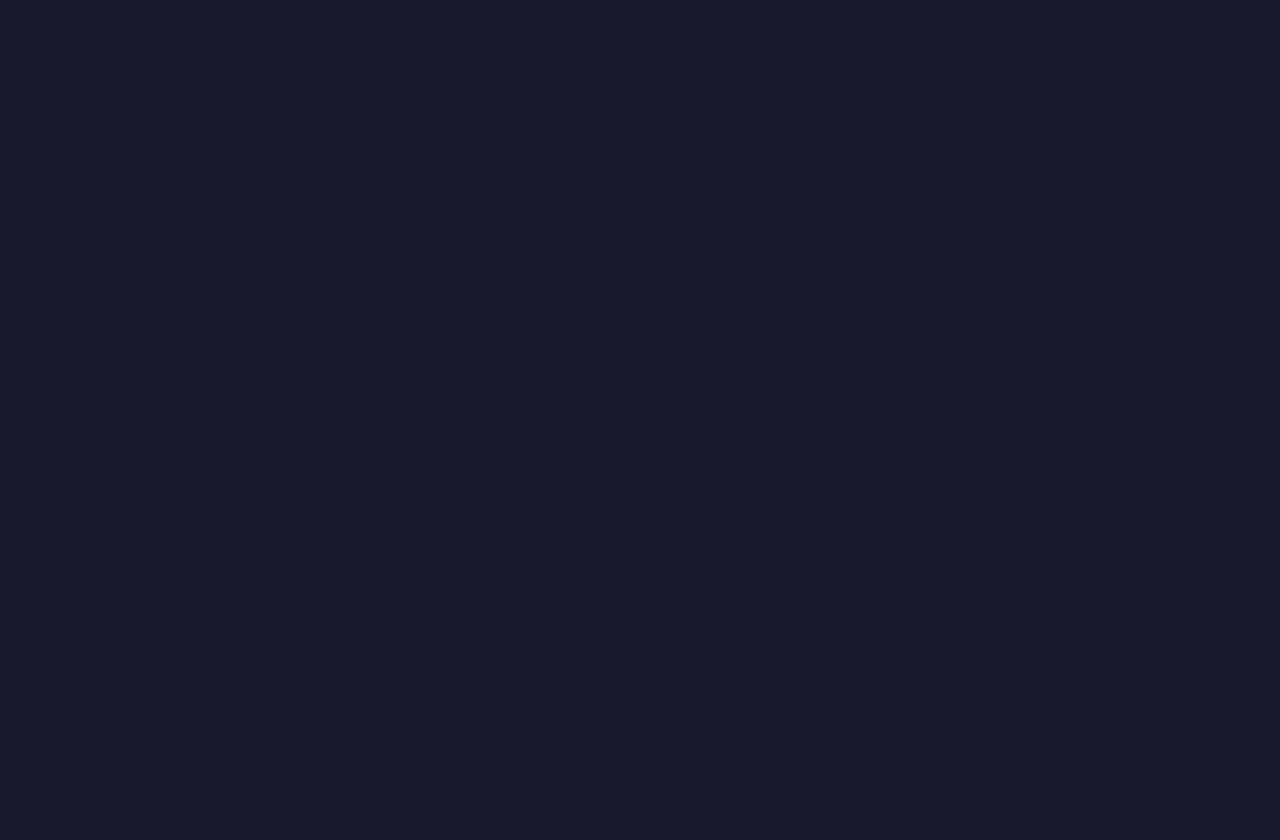
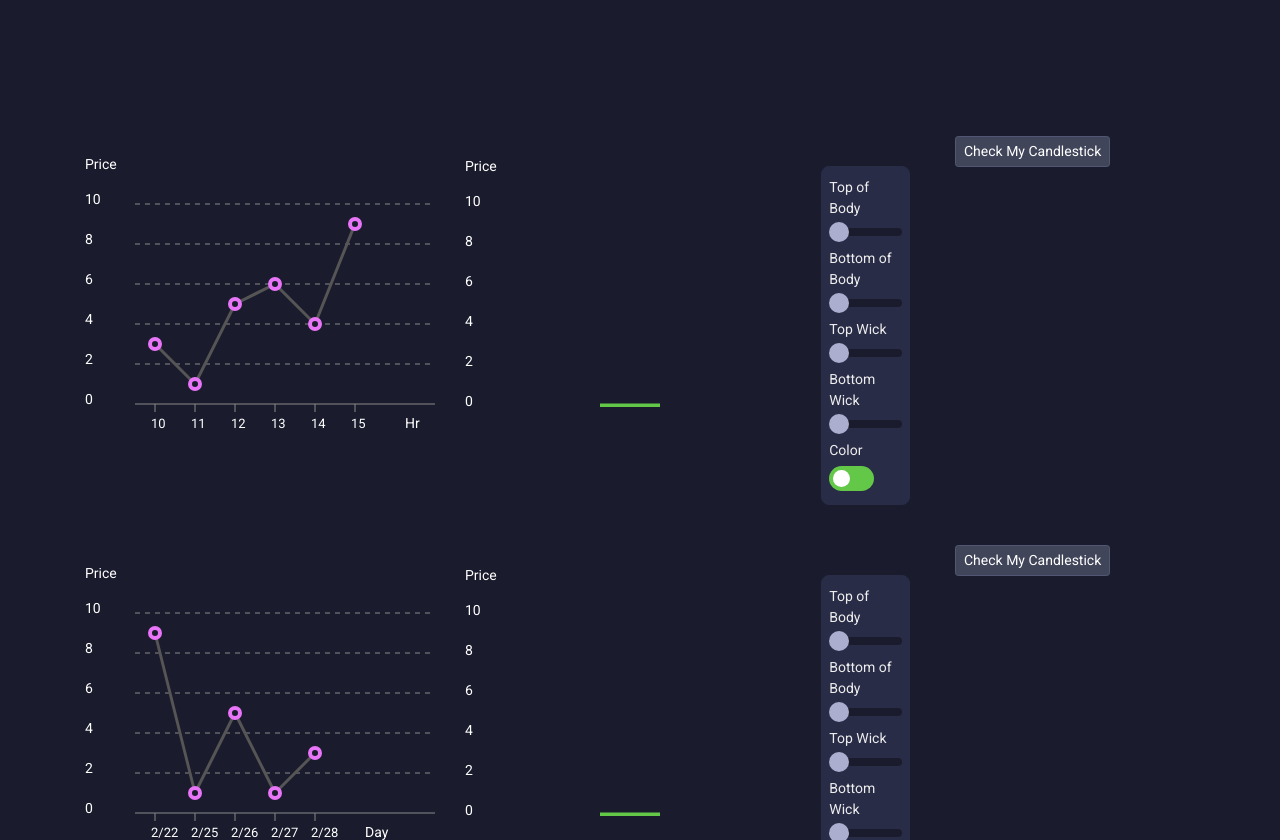
Before and after one commit to wjmiller/draw_candle, a Vue app: page / in a window 1280 px wide. Shown: the part 1960-2800 px from the top of the page. Before the commit the page ends 2156 px from the top, so only its background shows below. Built offline with nearby package versions, Linux system fonts and the light colour scheme.

Commit message:
full data set
Adjusted charts
added complete data set

```diff
--- a/src/AppData.js
+++ b/src/AppData.js
@@ -48,7 +48,7 @@ const AppData = {
       ],
       questions: [
         {
-          instruction: "Draw candles 1 and 2 correctly to view this question.",
+          instruction: "Build the candles in this group correctly to view the question.",
           question: "Why are the two candles the same even though the two charts are different time frames?",
           feedback: {
             correct: "Even though there are two different time frames, the two candles have the exact same open, close, high and low values.",
@@ -104,10 +104,234 @@ const AppData = {
       ],
       questions: [
         {
-          instruction: "Draw candles 3 and 4 correctly to view this question.",
+          instruction: "Build the candles in this group correctly to view the question.",
           question: "What does a candlestick tell you when no wick is showing?",
           feedback: {
             correct: "When no wick is showing, it means that the high and low are also the opening and closing value of the candle.",
+          }
+        }
+      ]
+    },
+    {
+      id: "differentcolor",
+      candles: [
+        {
+          pricechart: {},
+          candlechart: {
+            theme: 'dark',
+            cdata: {
+              theme: 'dark',
+              prices: [10,8,6,4,2,0],
+              timeIntervals: ['10','11','12','13','14','15'],
+              timeLabel: 'Hr',
+              pricePoints: [3,1,5,6,4,9]
+            },
+            csdata: {
+              open: 3,
+              close: 9,
+              high: 9,
+              low: 1,
+              candleRed: false
+            }
+          },
+          feedback: {}
+        },
+        {
+          pricechart: {},
+          candlechart: {
+            theme: 'dark',
+            cdata: {
+              theme: 'dark',
+              prices: [10,8,6,4,2,0],
+              timeIntervals: ['2/22','2/25','2/26','2/27','2/28'],
+              timeLabel: 'Day',
+              pricePoints: [9,1,5,1,3]
+            },
+            csdata: {
+              open: 9,
+              close: 3,
+              high: 9,
+              low: 1,
+              candleRed: true
+            }
+          },
+          feedback: {}
+        }
+      ],
+      questions: [
+        {
+          instruction: "Build the candles in this group correctly to view the question.",
+          question: "If two candles are the same except for the color of the body, what does it mean?",
+          feedback: {
+            correct: "Two identical candles mean that the high and low values were the same, but the opening and closing values are reversed. The bottom of the green candle is the opening and the top the closing. The bottom of the red candle is the closing and the top the opening.",
+          }
+        }
+      ]
+    },
+    {
+      id: "shortbodywick",
+      candles: [
+        {
+          pricechart: {},
+          candlechart: {
+            theme: 'dark',
+            cdata: {
+              theme: 'dark',
+              prices: [10,8,6,4,2,0],
+              timeIntervals: ['10','11','12','13','14','15'],
+              timeLabel: 'Hr',
+              pricePoints: [9,10,10,9,7,8]
+            },
+            csdata: {
+              open: 9,
+              close: 8,
+              high: 10,
+              low: 7,
+              candleRed: true
+            }
+          },
+          feedback: {}
+        },
+        {
+          pricechart: {},
+          candlechart: {
+            theme: 'dark',
+            cdata: {
+              theme: 'dark',
+              prices: [10,8,6,4,2,0],
+              timeIntervals: ['2/22','2/25','2/26','2/27','2/28'],
+              timeLabel: 'Day',
+              pricePoints: [3,2,3,4,5]
+            },
+            csdata: {
+              open: 3,
+              close: 5,
+              high: 5,
+              low: 2,
+              candleRed: false
+            }
+          },
+          feedback: {}
+        }
+      ],
+      questions: [
+        {
+          instruction: "Build the candles in this group correctly to view the question.",
+          question: "What do short candle bodies with short wicks tell you about price in the represented time period?",
+          feedback: {
+            correct: "Short bodies with short wicks tell you that price did not change much in the represented time period.",
+          }
+        }
+      ]
+    },
+    {
+      id: "shortbodylongwick",
+      candles: [
+        {
+          pricechart: {},
+          candlechart: {
+            theme: 'dark',
+            cdata: {
+              theme: 'dark',
+              prices: [10,8,6,4,2,0],
+              timeIntervals: ['10','11','12','13','14','15'],
+              timeLabel: 'Hr',
+              pricePoints: [4,2,1,7,10,6]
+            },
+            csdata: {
+              open: 4,
+              close: 6,
+              high: 10,
+              low: 1,
+              candleRed: false
+            }
+          },
+          feedback: {}
+        },
+        {
+          pricechart: {},
+          candlechart: {
+            theme: 'dark',
+            cdata: {
+              theme: 'dark',
+              prices: [10,8,6,4,2,0],
+              timeIntervals: ['2/22','2/25','2/26','2/27','2/28'],
+              timeLabel: 'Day',
+              pricePoints: [7,9,2,1,6]
+            },
+            csdata: {
+              open: 7,
+              close: 6,
+              high: 9,
+              low: 1,
+              candleRed: true
+            }
+          },
+          feedback: {}
+        }
+      ],
+      questions: [
+        {
+          instruction: "Build the candles in this group correctly to view the question.",
+          question: "What do short candle bodies with long wicks tell you about price in the represented time period?",
+          feedback: {
+            correct: "Short bodies and long wicks tell you that price fluctuated greatly in the represented time period, but the opening and closing price were not very different.",
+          }
+        }
+      ]
+    },
+    {
+      id: "longbodywick",
+      candles: [
+        {
+          pricechart: {},
+          candlechart: {
+            theme: 'dark',
+            cdata: {
+              theme: 'dark',
+              prices: [10,8,6,4,2,0],
+              timeIntervals: ['10','11','12','13','14','15'],
+              timeLabel: 'Hr',
+              pricePoints: [2,5,2,8,3,10]
+            },
+            csdata: {
+              open: 2,
+              close: 10,
+              high: 10,
+              low: 2,
+              candleRed: false
+            }
+          },
+          feedback: {}
+        },
+        {
+          pricechart: {},
+          candlechart: {
+            theme: 'dark',
+            cdata: {
+              theme: 'dark',
+              prices: [10,8,6,4,2,0],
+              timeIntervals: ['2/22','2/25','2/26','2/27','2/28'],
+              timeLabel: 'Day',
+              pricePoints: [9,4,5,1,2]
+            },
+            csdata: {
+              open: 9,
+              close: 2,
+              high: 9,
+              low: 1,
+              candleRed: true
+            }
+          },
+          feedback: {}
+        }
+      ],
+      questions: [
+        {
+          instruction: "Build the candles in this group correctly to view the question.",
+          question: "What do long candle bodies with small or no wicks tell you about the change of price in the given time period?",
+          feedback: {
+            correct: "Long candle bodies tell you that the opening and closing prices moved a great distance. Green bodies indicate that the closing price was much greater than the opening and red bodies indicate that the closing price was a lot less that the opening.",
           }
         }
       ]
--- a/src/components/CandleFeedback.vue
+++ b/src/components/CandleFeedback.vue
@@ -23,7 +23,7 @@
                 Adjust the closing price by ${{feedbackData.close}}
               </div>
               <div class="message-high" v-if="feedbackData.high !== 0">
-                Adjust the high price by ${{feedbackData.open}}
+                Adjust the high price by ${{feedbackData.high}}
               </div>
               <div class="message-low" v-if="feedbackData.low !== 0">
                 Adjust the low price by ${{feedbackData.low}}
@@ -44,11 +44,6 @@ export default {
     return {
       revealed: false,
       buttonTitle: 'Check My Candlestick'
-    }
-  },
-  watch: {
-    feedbackData () {
-      this.revealed = false;
     }
   },
   methods: {
--- a/src/components/PriceChart.vue
+++ b/src/components/PriceChart.vue
@@ -14,9 +14,9 @@
           <text v-for="(time,index) in pcdata.timeIntervals" :key="'time-' + index" v-bind:x="66 + (40 * index)" v-bind:y="74 + (40 * (pcdata.prices.length - 1))" class="chart-time">{{time}}</text>
           <text v-bind:x="120 + (40 * (pcdata.timeIntervals.length - 1))" v-bind:y="74 + (40 * (pcdata.prices.length - 1))" class="chart-num">{{pcdata.timeLabel}}</text>
           <g>
-            <line v-for="(point,index) in pricePointData" :key="'ppline-' + index" v-bind:x1="point[0]" v-bind:y1="point[2]" v-bind:x2="point[1]" v-bind:y2="point[3]" class="chart-ppline" />
+            <line v-for="(point,index) in pricePointData.lines" :key="'ppline-' + index" v-bind:x1="point[0]" v-bind:y1="point[1]" v-bind:x2="point[2]" v-bind:y2="point[3]" class="chart-ppline" />
           </g>
-          <circle v-for="(point,index) in pricePointData" :key="'ppoint-' + index" v-bind:cx="point[0]" v-bind:cy="point[2]" r="5" class="price-point"></circle>
+          <circle v-for="(point,index) in pricePointData.points" :key="'ppoint-' + index" v-bind:cx="point[0]" v-bind:cy="point[1]" r="5" class="price-point"></circle>
         </g>
       </svg>
     </div>
@@ -31,21 +31,28 @@ export default {
   props: ['pcdata'],
   data() {
     return {
-      pricePointData: []
+      pricePointData: [],
+      chartTick: 40,
+      pointMargin: 70,
+      lineMargin: 50,
+      priceBase: 10
     }
   },
   created() {
-    for (let i = 0; i <= this.pcdata.pricePoints.length - 1; i++) {
-      const priceIndex1 = this.pcdata.prices.indexOf(this.pcdata.pricePoints[i]);
-      const priceIndex2 = this.pcdata.prices.indexOf(this.pcdata.pricePoints[i + 1]);
-      this.pricePointData.push([
-        70 + (i * 40),
-        70 + ((i + 1) * 40),
-        50 + (priceIndex1 * 40),
-        50 + (priceIndex2 * 40)
-      ]);
-    }
-
+    this.pricePointData = this.pcdata.pricePoints.reduce((memo, price, ix, arr) => {
+      const px = this.pointMargin + (ix * this.chartTick);
+      const py = this.lineMargin + ((this.priceBase - price) * this.chartTick/2);
+      memo.points.push([px, py]);
+      if (arr[ix + 1]) {
+        memo.lines.push([
+          px,
+          py,
+          this.pointMargin + ((ix + 1) * this.chartTick),
+          this.lineMargin + ((this.priceBase - arr[ix + 1]) * this.chartTick/2)
+        ]);
+      }
+      return memo;
+    }, {lines: [], points: []});
   }
 }
 
@@ -80,10 +87,6 @@ export default {
 
   .chart-ppline {
     stroke-width: 3;
-  }
-
-  .chart-ppline:last-child {
-    display:none;
   }
 
   .chart-tline {
```
